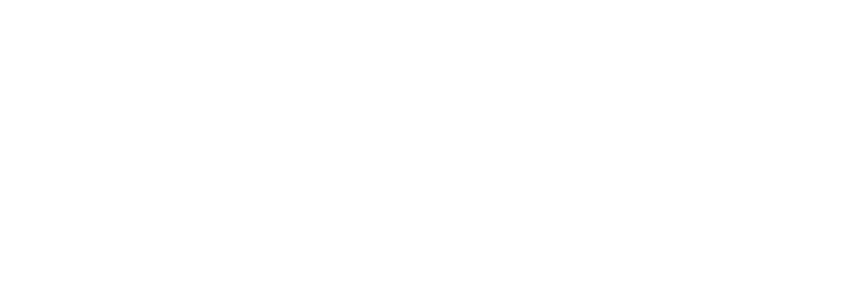
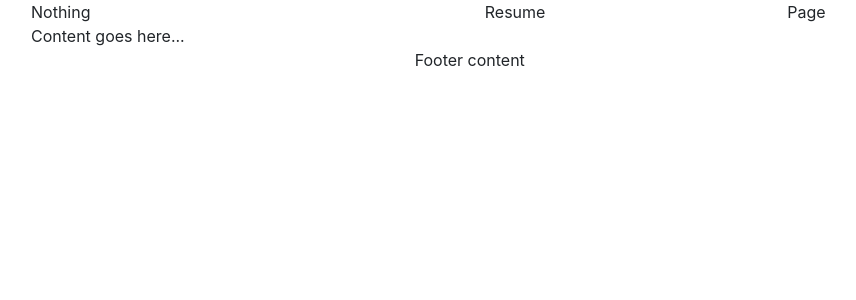
Before and after one commit to Haataja/CV-generator-frontend, a React (Create React App) app: page / in a window 1280 px wide. Shown: the top 300 px of the page, without its empty margins (14-870 px from the left). Built offline with nearby package versions, Linux system fonts and the light colour scheme.

Commit message:
Document: Render dummy data
Signed-off-by: Joonas Lauhala <joonas.lauhala@cs.tamk.fi>

```diff
--- a/src/components/Document.js
+++ b/src/components/Document.js
@@ -1,9 +1,52 @@
 import React, { Component } from 'react';
 import { connect } from 'react-redux';
 
+import { Container, Row, Col } from 'react-bootstrap';
+
+import DocumentControls from "./DocumentControls";
+
 export class Document extends Component {
   render() {
-    return null;
+    return (
+      <Container fluid={true} id="document">
+        <Row>
+          <Col xs={9}>
+            <Container id="page">
+              <div id="header">
+                <Row>
+                  <Col xs={6}>
+                    Nothing
+                  </Col>
+                  <Col xs={4}>
+                    Resume
+                  </Col>
+                  <Col xs={2}>
+                    Page
+                  </Col>
+                </Row>
+              </div>
+              <div id="content">
+                <Row>
+                  <Col xs={12}>
+                    Content goes here...
+                  </Col>
+                </Row>
+              </div>
+              <div id="footer">
+                <Row className="text-center">
+                  <Col xs={12}>
+                    Footer content
+                  </Col>
+                </Row>
+              </div>
+            </Container>
+          </Col>
+          <Col xs={3}>
+            <DocumentControls />
+          </Col>
+        </Row>
+      </Container>
+    );
   }
 }
 
```
